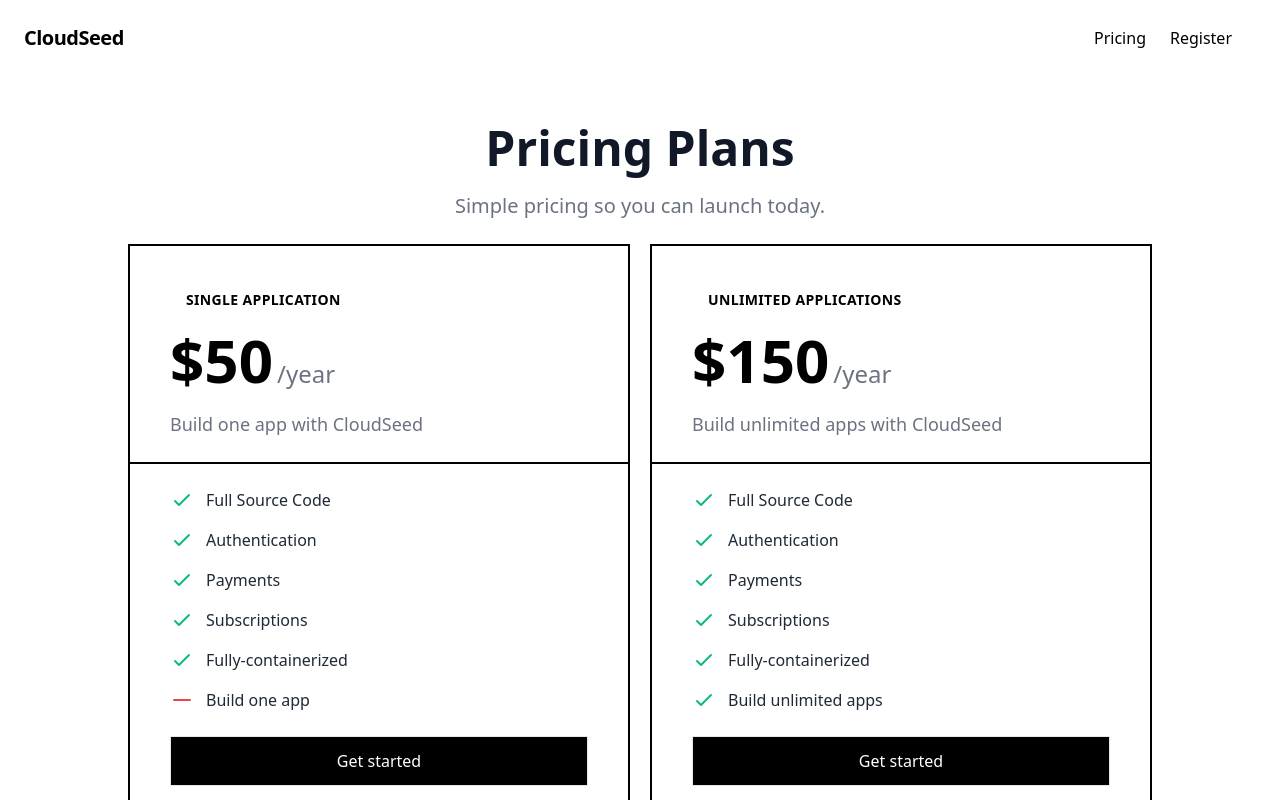
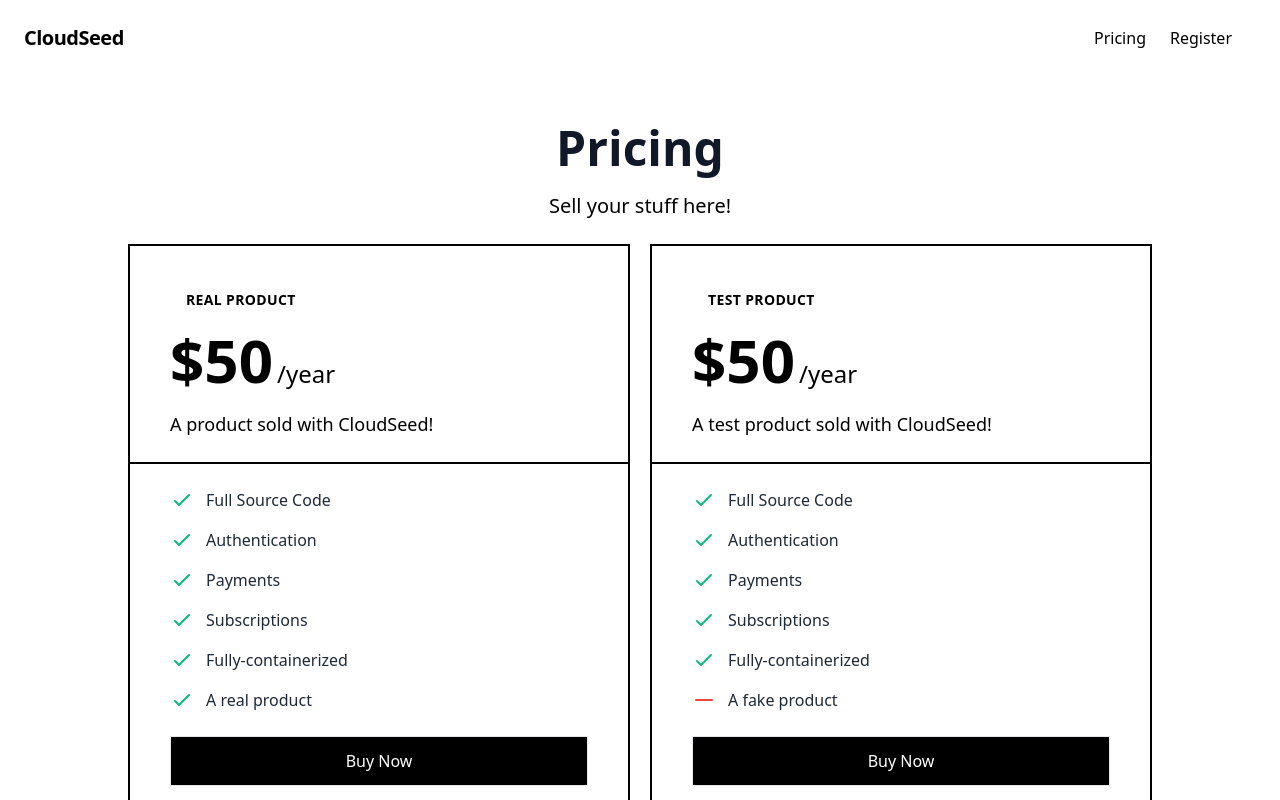
Before and after one commit to iennacca/test.cloudseed, a Next.js app in the folder Web/: page /pricing in a window 1280 px wide. Shown: the top 800 px of the page. Built offline with nearby package versions, Linux system fonts and the light colour scheme; no server answers.

Commit message:
[Web][App] Clean Pricing and ProductConfiguration pages

```diff
--- a/Web/pages/pricing.tsx
+++ b/Web/pages/pricing.tsx
@@ -49,30 +49,17 @@ const coreFeatures: Feature[] = [
 ]
 
 // Note: These products need to be kept in sync with
-// App's products
+// App's products for Stripe integration
 const productionSubscriptions: Subscription[] = [
   {
-    id: 'myfakeid',
-    name: 'Single Application',
-    description: 'Build one app with CloudSeed',
+    id: 'REAL_SUBSCRIPTION_ONE',
+    name: 'Real Product',
+    description: 'A product sold with CloudSeed!',
     priceYearly: 50,
     features: [
       ...coreFeatures,
       {
-        name: 'Build one app',
-        included: false
-      }
-    ]
-  },
-  {
-    id: 'myfakeid',
-    name: 'Unlimited Applications',
-    description: 'Build unlimited apps with CloudSeed',
-    priceYearly: 150,
-    features: [
-      ...coreFeatures,
-      {
-        name: 'Build unlimited apps',
+        name: 'A real product',
         included: true
       }
     ]
@@ -83,13 +70,13 @@ const testSubscriptions: Subscription[] = [
   {
     id: 'TEST_SUBSCRIPTION_ONE',
     name: 'Test Product',
-    description: 'Build unlimited apps with CloudSeed',
+    description: 'A test product sold with CloudSeed!',
     priceYearly: 50,
     features: [
       ...coreFeatures,
       {
-        name: 'Build unlimited apps',
-        included: true
+        name: 'A fake product',
+        included: false
       }
     ]
   }
@@ -157,7 +144,7 @@ const PricingPage = () => {
             href=''
             onClick={(e) => onClickHandler(e, session, productId)}
           >
-            Get started
+            Buy Now
           </a>
       </div>
     )
@@ -175,9 +162,9 @@ const PricingPage = () => {
       <div className="py-12 bg-white" id="tech_stack">
         <div className="max-w-7xl mx-auto px-4 sm:px-6 lg:px-8">
           <div className="sm:flex sm:flex-col sm:align-center mb-6">
-            <h1 className="text-5xl font-extrabold text-gray-900 sm:text-center">Pricing Plans</h1>
-            <p className="mt-5 text-xl text-gray-500 sm:text-center">
-              Simple pricing so you can launch today.
+            <h1 className="text-5xl font-extrabold text-gray-900 sm:text-center">Pricing</h1>
+            <p className="mt-5 text-xl  sm:text-center">
+              Sell your stuff here!
             </p>
           </div>
           <div className="relative">
@@ -197,9 +184,9 @@ const PricingPage = () => {
                       </div>
                       <div className="mt-4 flex items-baseline text-6xl font-extrabold">
                         ${subscription.priceYearly}
-                        <span className="ml-1 text-2xl font-medium text-gray-500">/year</span>
+                        <span className="ml-1 text-2xl font-medium ">/year</span>
                       </div>
-                      <p className="mt-5 text-lg text-gray-500">{subscription.description}</p>
+                      <p className="mt-5 text-lg ">{subscription.description}</p>
                     </div>
                     <div className="flex-1 flex flex-col justify-between px-6 pt-6 pb-8 space-y-6 sm:p-10 sm:pt-6">
                       <ul role="list" className="space-y-4">
```
Also changed, not shown: 1 other file (tests, documents, lock files or other folders).
